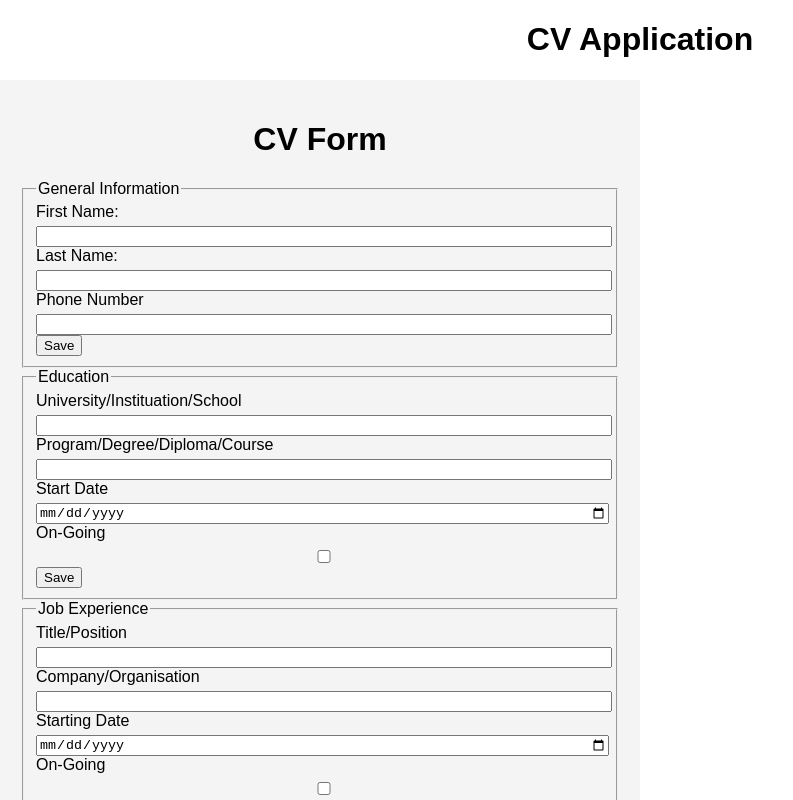
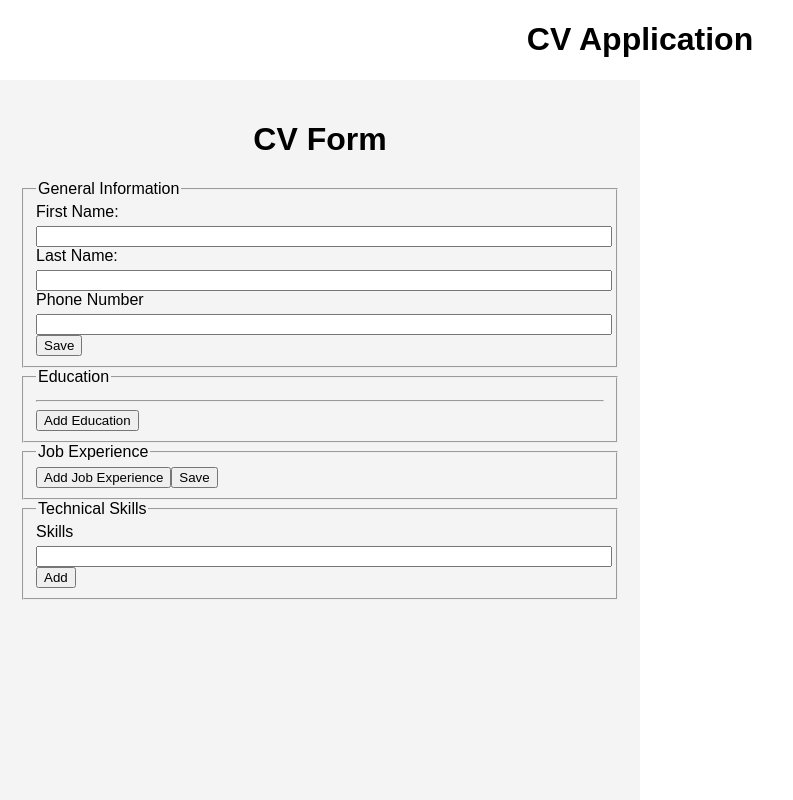
Before and after one commit to ZadeNova/JavaScript-stuff, a React (Vite) app in the folder React CV webapp/CV-Application/: page / in a window 1280 px wide. Shown: the top 800 px of the page, without its empty margins (0-793 px from the left). Built offline with nearby package versions, Linux system fonts and the light colour scheme.

Commit message:
Reworked the state handler functions. Reworked how state logic works in the application. Now able to add multiple education experiences.

```diff
--- a/React CV webapp/CV-Application/package.json
+++ b/React CV webapp/CV-Application/package.json
@@ -11,7 +11,8 @@
   },
   "dependencies": {
     "react": "^18.3.1",
-    "react-dom": "^18.3.1"
+    "react-dom": "^18.3.1",
+    "uuidv4": "^6.2.13"
   },
   "devDependencies": {
     "@eslint/js": "^9.8.0",
--- a/React CV webapp/CV-Application/src/App.jsx
+++ b/React CV webapp/CV-Application/src/App.jsx
@@ -2,6 +2,8 @@ import { useState } from "react";
 import "./css/main.css";
 import CVForm from "./components/CVForm.jsx";
 import CVDisplay from "./components/CVDisplay.jsx";
+
+
 
 function App() {
 	//const [count, setCount] = useState(0);
@@ -13,24 +15,28 @@ function App() {
 
 	const [educationDataList, setEducationList] = useState([]);
 
-	const [educationInfoData, seteducationInfoData] = useState({
-		schoolName: "",
-		qualification: "",
-		startDate: "",
-		endDate: "",
-	});
+	const [appState_educationInfoData, set_AppState_educationInfoData] = useState([]);
+
+	const [appState_jobExperienceInfoData, set_AppState_jobExperienceInfoData] = useState([]);
 
 	const [jobExperienceDataList, setjobExperienceDataList] = useState([]);
 
-	const [jobExperienceData, setjobExperienceData] = useState({
-		jobTitle: "",
-		companyName: "",
-		jobstartDate: "",
-		jobendDate: "",
-		jobResponsibilities: "",
-	});
+	// const [jobExperienceData, setjobExperienceData] = useState({
+	// 	id: "",
+	// 	jobTitle: "",
+	// 	companyName: "",
+	// 	jobstartDate: "",
+	// 	jobendDate: "",
+	// 	jobResponsibilities: "",
+	// });
 
-	const [technicalSkills, settechnicalSkills] = useState([]);
+	const [technicalSkillsList , settechnicalSkillsList] = useState([])
+
+	const [technicalSkills, settechnicalSkills] = useState(
+		{id:"",
+			skill:"",
+		}
+	);
 
 	const handlePersonalFormDataChange = (newdata) => {
 		setpersonalInfoData(newdata);
@@ -40,8 +46,38 @@ function App() {
 		setEducationList([...educationDataList, newdata]);
 	};
 
+	const deleteEducationInfoFromList = (idToRemove) => {
+		setEducationList(educationDataList.filter((education) => education.id !== idToRemove));
+	};
+
+	const deleteJobExperienceInfoFromList = (idToRemove) => {
+		setjobExperienceDataList(jobExperienceDataList.filter((jobExperience) => jobExperience.id !== idToRemove))
+	};
+
+	const deleteSkills = (idToRemove) => {
+		settechnicalSkillsList(technicalSkillsList.filter((skills) => skills.id !== idToRemove))
+	};
+
 	const handleEducationFormDataChange = (newdata) => {
-		seteducationInfoData(newdata);
+
+		//console.log(newdata)
+		//console.log(newdata[0]);
+		//console.log(appState_educationInfoData.some(education => education.id === newdata[0].id))
+
+		// The update to app state will have an if statement. This is to determine if whether the change is an update or an addition.
+		// Use uuids to find a match between the newdata and the app state data.
+
+
+		if (appState_educationInfoData.some(education => education.id === newdata.id)){
+			console.log('The update if')
+			const updated_appState_educationInfoData = appState_educationInfoData.map(app_Edu => app_Edu.id === newdata.id ? newdata : app_Edu);
+
+			set_AppState_educationInfoData(updated_appState_educationInfoData);
+		}
+		else{
+			set_AppState_educationInfoData([...appState_educationInfoData, newdata]);
+		}
+
 	};
 
 	const handleJobExperienceFormChange = (newdata) => {
@@ -52,9 +88,16 @@ function App() {
 		setjobExperienceDataList([...jobExperienceDataList, newdata]);
 	};
 
-	const addSkillsToList = (newdata) => {
-		settechnicalSkills([...technicalSkills, newdata]);
+	const handleSkillFormChange = (newdata) => {
+		settechnicalSkills(newdata)
+	}
+
+	const addtechnicalSkillsToList = (newdata) => {
+
+		settechnicalSkillsList([...technicalSkillsList , newdata]);
 	};
+
+
 
 	return (
 		<>
@@ -65,19 +108,25 @@ function App() {
 						<CVForm
 							onPersonalInfoDataChange={handlePersonalFormDataChange}
 							personalInfoFormData={personalInfoData}
-							educationInfoData={educationInfoData}
+							appState_educationInfoData={appState_educationInfoData}
 							onEducationInfoChange={handleEducationFormDataChange}
-							addEducationDatToList={addEducationInfoToList}
-							jobExperienceInfoData={jobExperienceData}
+							appState_jobExperienceInfoData={appState_jobExperienceInfoData}
 							onJobExperienceInfoChange={handleJobExperienceFormChange}
-							addJobExperienceDataToList={addJobInfoToList}
-							addSkillsToList={addSkillsToList}
+							onSkillInfoChange={handleSkillFormChange}
+							addSkillsToList={addtechnicalSkillsToList}
+							educationList={educationDataList}
+							jobExperienceList={jobExperienceDataList}
+							skillInfoData={technicalSkills}
+							skillsList={technicalSkillsList}
+							deleteEducation={deleteEducationInfoFromList}
+							deleteJobExperience={deleteJobExperienceInfoFromList}
+							deleteSkills={deleteSkills}
 						></CVForm>
 					</div>
 					<div className="right-side">
 						<h3>{personalInfoData.Name + personalInfoData.phoneNumber}</h3>
-						<h4>{console.log(educationDataList)}</h4>
-						{console.log(technicalSkills)}
+						<h4>{console.log(appState_educationInfoData)}</h4>
+						{console.log(jobExperienceDataList)}
 					</div>
 				</div>
 			</div>
--- a/React CV webapp/CV-Application/src/components/CVForm.jsx
+++ b/React CV webapp/CV-Application/src/components/CVForm.jsx
@@ -1,44 +1,97 @@
 import { useState } from "react";
 import "../css/main.css";
-import PersonalInfo from "./PersonalInfo.jsx";
+import displayDetailsInForm from "./DisplayDetails";
+import { v4 as uuid } from "uuid";
+
 
 function Form({
 	personalInfoFormData,
 	onPersonalInfoDataChange,
-	educationInfoData,
 	onEducationInfoChange,
-	addEducationDataToList,
-	jobExperienceInfoData,
+	appState_educationInfoData,
+	appState_jobExperienceInfoData,
 	onJobExperienceInfoChange,
-	addJobExperienceDataToList,
+	onSkillInfoChange,
 	addSkillsToList,
+	educationList,
+	jobExperienceList,
+	skillInfoData,
+	skillsList,
+	deleteEducation,
+	deleteJobExperience,
+	deleteSkills
 }) {
 	// const handleSubmit = (e) => {
 	// 	e.preventDefault();
 	// 	console.log("Form data submitted");
 	// };
 
-	// I need to write a function for every input to update state.
+	// Now add delete function for technical skills.
+	// After that add edit function for job exp , tech skills and , education exp.
+	// After that add DISPLAY CV SITE
+
+	// Finish up job experience. Follow same as edu experience
+
+	const [educationInfoData, seteducationInfoData] = useState([]);
+
+	const [jobExperienceInfoData , setJobExperienceInfoData] = useState([]);
 
 	const [firstName, setfirstName] = useState("");
 	const [lastName, setlastName] = useState("");
 	const [phoneNumber, setphoneNumber] = useState("");
 
-	const [schoolName, setSchoolName] = useState("");
-	const [qualification, setQualification] = useState("");
-	const [startDate, setStartDate] = useState("");
-	const [endDate, setEndDate] = useState("");
 
-	const [jobTitle, setjobTitle] = useState("");
-	const [companyName, setcompanyName] = useState("");
-	const [jobstartDate, setjobstartDate] = useState("");
-	const [jobendDate, setjobendDate] = useState("");
-	const [jobResponsibilities, setjobResponsibilities] = useState("");
+	// const [jobTitle, setjobTitle] = useState("");
+	// const [companyName, setcompanyName] = useState("");
+	// const [jobstartDate, setjobstartDate] = useState("");
+	// const [jobendDate, setjobendDate] = useState("");
+	// const [jobResponsibilities, setjobResponsibilities] = useState("");
 
 	const [skills, setSkills] = useState("");
 
-	const [isCheckedJob, setIsCheckedJob] = useState(false);
-	const [isChecked, setIsChecked] = useState(false);
+	const addEducation = () => {
+
+		if (educationInfoData.length < 3){
+
+			const newEduExperience = {
+				id: Date.now().toString(),
+				schoolName: "",
+				qualification: "",
+				startDate: "",
+				endDate: "",
+
+
+			}
+
+			seteducationInfoData([...educationInfoData, newEduExperience])
+		}
+		else{
+			alert("Cant have more than 3 educations")
+		}
+
+	}
+
+	const addJobExperience = () => {
+		if (jobExperienceInfoData.length < 5){
+
+
+			const newJobExperience = {
+				id: Date.now().toString(),
+				jobTitle:"",
+				companyName: "",
+				jobStartDate: "",
+				jobEndDate: "",
+				jobResponsibilities: "",
+
+			}
+
+			setJobExperienceInfoData([...jobExperienceInfoData, newJobExperience])
+		}
+
+		else{
+			alert('Too much jobs')
+		}
+	}
 
 	const handlefirstNameChange = (event) => {
 		setfirstName(event.target.value);
@@ -52,53 +105,32 @@ function Form({
 		setphoneNumber(event.target.value);
 	};
 
-	const handleSchoolNameChange = (event) => {
-		setSchoolName(event.target.value);
-	};
-
-	const handleQualificationChange = (event) => {
-		setQualification(event.target.value);
-	};
-
-	const handlestartDateChange = (event) => {
-		setStartDate(event.target.value);
-	};
-
-	const handleendDateChange = (event) => {
-		setEndDate(event.target.value);
-	};
-
-	const handlejobTitleChange = (event) => {
-		setjobTitle(event.target.value);
-	};
-
-	const handleCompanyChange = (event) => {
-		setcompanyName(event.target.value);
-	};
-
-	const handlejobstartDate = (event) => {
-		setjobstartDate(event.target.value);
-	};
-
-	const handlejobendDate = (event) => {
-		setjobendDate(event.target.value);
-	};
-
-	const handleJobResponsibilities = (event) => {
-		setjobResponsibilities(event.target.value);
-	};
 
 	const handleSkillsChange = (event) => {
 		setSkills(event.target.value);
 	};
 
-	const handleCheckboxChange = () => {
-		setIsChecked(!isChecked);
-	};
+	const handleEduChange = (id , event) =>{
+		const { name , value} = event.target;
 
-	const handleJobCheckboxChange = () => {
-		setIsCheckedJob(!isCheckedJob);
-	};
+
+
+		seteducationInfoData((prevEduExperiences) =>
+			prevEduExperiences.map((experience) =>
+				experience.id === id ? { ...experience, [name]: value,
+				} : experience
+			)
+		)
+
+
+	}
+
+	const handleJobChange = (id , event) => {
+		const {name , value} = event.target;
+
+		setJobExperienceInfoData((jobExp) => jobExp.map((exp) => exp.id === id ? {...exp, [name]: value, } : exp))
+	}
+
 
 	const saveGeneralInformationData = () => {
 		// Personal Info Data
@@ -109,26 +141,40 @@ function Form({
 		});
 	};
 
-	const saveEducationData = () => {
-		onEducationInfoChange({
-			...educationInfoData,
-			schoolName: schoolName,
-			qualification: qualification,
-			startDate: startDate,
-			endDate: endDate,
-		});
+	const saveEducationData = (id) => {
 
-		addEducationDataToList({
-			schoolName: schoolName,
-			qualification: qualification,
-			startDate: startDate,
-			endDate: endDate,
-		});
+		// There is app state data and CV form state data.
+		// App state data will be the main data.
+		// CV form data is used for handling form changes.
+		// This function exists for the 'save' button. This save button will allow the CV form data to go into App state data.
+		// There is an if statement to determine if its an update or an addition.
+
+		// If the ID exists , it will proceed to the update path. Else it will go to the addition path.
+		if (appState_educationInfoData.some(education => education.id === id)){
+			// Write the edit logic here
+			console.log('edit logic')
+
+			appState_educationInfoData = appState_educationInfoData.map(app_Edu => {
+				const matchingEdu = educationInfoData.find(edu => edu.id === id);
+				return matchingEdu ? {...app_Edu, ...matchingEdu} : app_Edu
+			})
+			console.log(appState_educationInfoData)
+
+			onEducationInfoChange(appState_educationInfoData.find(education => education.id === id))
+		}
+		else{
+			onEducationInfoChange(educationInfoData.find(education => education.id === id ))
+		}
+
+		//onEducationInfoChange(educationInfoData)
+
+
 	};
 
 	const addJobResponsibilities = () => {
 		onJobExperienceInfoChange({
 			...jobExperienceInfoData,
+			id: uuid(),
 			jobTitle: jobTitle,
 			companyName: companyName,
 			jobstartDate: jobstartDate,
@@ -137,6 +183,8 @@ function Form({
 		});
 
 		addJobExperienceDataToList({
+			...jobExperienceInfoData,
+			id: uuid(),
 			jobTitle: jobTitle,
 			companyName: companyName,
 			jobstartDate: jobstartDate,
@@ -146,12 +194,18 @@ function Form({
 	};
 
 	const addSkills = () => {
-		addSkillsToList(skills);
+
+		onSkillInfoChange({...skillInfoData,
+			id: uuid(),
+			skill:skills,
+		})
+
+		addSkillsToList({...skillInfoData,
+			id: uuid(),
+			skill:skills,
+		})
 	};
 
-	const sendJobData = () => {
-		console.log();
-	};
 
 	return (
 		<>
@@ -193,125 +247,117 @@ function Form({
 
 			<fieldset>
 				<legend>Education</legend>
-				<label htmlFor="schoolName">University/Instituation/School</label>
-				<input
-					type="text"
-					id="schoolName"
-					name="schoolName"
-					value={schoolName}
-					onChange={handleSchoolNameChange}
-				></input>
 
-				<label htmlFor="certName">Program/Degree/Diploma/Course</label>
-				<input
-					type="text"
-					id="certName"
-					name="certName"
-					value={qualification}
-					onChange={handleQualificationChange}
-				></input>
 
-				<label htmlFor="startDate">Start Date</label>
-				<input
-					type="date"
-					id="startDate"
-					name="startDate"
-					value={startDate}
-					onChange={handlestartDateChange}
-				></input>
+				<div>
+					{/* {console.log(appState_educationInfoData)}
+					{appState_educationInfoData.map((education) =>
 
-				<label htmlFor="onGoing">On-Going</label>
-				<input
-					type="checkbox"
-					id="onGoing"
-					name="onGoing"
-					checked={isChecked}
-					onChange={handleCheckboxChange}
-				></input>
+					<>
 
-				{isChecked === true && (
-					<>
-						<label htmlFor="endDate">End Date</label>
-						<input
-							type="date"
-							id="endDate"
-							name="endDate"
-							value={endDate}
-							onChange={handleendDateChange}
-						></input>
+						<li key={education.id}>{education.schoolName}</li>
+						<button>Edit</button>
+						<button>Delete</button>
+
+
+
+
 					</>
+
+
 				)}
+					 */}
 
-				{/* /* Add a conditional statement to show end date if checkbox is not ticked. */}
-				<button onClick={saveEducationData}>Save</button>
+
+
+
+
+
+				</div>
+
+				<hr></hr>
+				<div>
+					<button onClick={addEducation}>Add Education</button>
+					{educationInfoData.map((experience) => (
+						<div key={experience.id}>
+							<label>School Name/Organisation</label>
+							<input type="text" name="schoolName" placeholder="School Name" value={experience.schoolName} onChange={(e) => handleEduChange(experience.id, e)}></input>
+
+							<label>Qualification</label>
+							<input type="text" name="qualification" placeholder="Qualification Diploma/Degree/Cert" value={experience.qualification} onChange={(e) => handleEduChange(experience.id, e)}></input>
+							<label>Start Date</label>
+							<input type="date" name="startDate" value={experience.startDate} onChange={(e) => handleEduChange(experience.id, e)}></input>
+							<label>End Date</label>
+							<input type="date" name="endDate" value={experience.endDate} onChange={(e) => handleEduChange(experience.id,e)}></input>
+
+
+							<button onClick={() => saveEducationData(experience.id)}>Save</button>
+
+						</div>
+
+
+
+					))}
+
+
+				</div>
+
+
+
+
 			</fieldset>
 			<fieldset>
 				<legend>Job Experience</legend>
 
-				<label htmlFor="jobTitle">Title/Position</label>
-				<input
-					type="text"
-					id="jobTitle"
-					name="jobTitle"
-					value={jobTitle}
-					onChange={handlejobTitleChange}
-				></input>
+				<div>
 
-				<label htmlFor="companyName">Company/Organisation</label>
-				<input
-					type="text"
-					id="companyName"
-					name="companyName"
-					value={companyName}
-					onChange={handleCompanyChange}
-				></input>
+				</div>
+				<button onClick={addJobExperience}>Add Job Experience</button>
+				{
+					jobExperienceInfoData.map((jobexperience) => (
+						<div key={jobexperience.id}>
+							<label>Job Title</label>
+							<input type="text" name="jobTitle" placeholder="Senior Manager" value={jobexperience.jobTitle} onChange={(e) => handleJobChange(jobexperience.id, e)}></input>
+							<label>Company Name/Organisation Name</label>
+							<input type="text" name="companyName" placeholder="Facebook" value={jobexperience.companyName} onChange={(e) => handleJobChange(jobexperience.id , e)}></input>
+							<label>Job Start Date</label>
+							<input type="date" name="jobStartDate" value={jobexperience.jobStartDate} onChange={(e) => handleJobChange(jobexperience.id , e)}></input>
+							<label>Job End Date</label>
+							<input type="date" name="jobEndDate" value={jobexperience.jobEndDate} onChange={(e) => handleJobChange(jobexperience.id , e)}></input>
+							<label>Job Responsibilities</label>
+							<input type="text" name="jobResponsibilities" placeholder="Job Responsibilities" value={jobexperience.jobResponsibilities} onChange={(e) => handleJobChange(jobexperience.id, e)}></input>
 
-				<label htmlFor="jobstartDate">Starting Date</label>
-				<input
-					type="date"
-					id="jobstartDate"
-					name="jobstartDate"
-					value={jobstartDate}
-					onChange={handlejobstartDate}
-				></input>
+							<button onClick={addJobResponsibilities}>Save</button>
+						</div>
+					))
+				}
 
-				<label htmlFor="onGoingJob">On-Going</label>
-				<input
-					type="checkbox"
-					id="onGoingJob"
-					name="onGoingJob"
-					checked={isCheckedJob}
-					onChange={handleJobCheckboxChange}
-				></input>
 
-				{isCheckedJob === true && (
-					<>
-						<label htmlFor="endDateJob">End Date</label>
-						<input
-							type="date"
-							id="endDateJob"
-							name="endDateJob"
-							value={jobendDate}
-							onChange={handlejobendDate}
-						></input>
-					</>
-				)}
 
-				<label htmlFor="jobResponsibilities">Job Responsibilities</label>
-				<input
-					type="text"
-					id="jobResponsibilities"
-					name="jobResponsibilities"
-					value={jobResponsibilities}
-					onChange={handleJobResponsibilities}
-				></input>
-				<button onClick={addJobResponsibilities}>Add</button>
 
-				<button onClick={sendJobData}>Save</button>
+				<button>Save</button>
 			</fieldset>
 
 			<fieldset>
 				<legend>Technical Skills</legend>
+
+
+				<div>
+
+					{
+					skillsList.map((skill) =>
+						<>
+						<li key={skill.id}>{skill.skill}</li>
+						<button>Edit</button>
+						<button onClick={() => deleteSkills(skill.id)}>Delete</button>
+						{console.log(skillsList)}
+						</>
+
+
+
+					)}
+
+				</div>
 
 				<label htmlFor="skills">Skills</label>
 				<input
--- /dev/null
+++ b/React CV webapp/CV-Application/src/components/DisplayDetails.jsx
@@ -0,0 +1,25 @@
+import { useState } from "react";
+import "../css/main.css";
+
+
+
+// Used to display items in the form.
+
+
+
+function displayDetailsInForm({detailList}){
+
+
+    return(
+
+
+    <>
+
+    </>
+
+
+
+    )
+}
+
+export default displayDetailsInForm
```
Also changed, not shown: 1 other file (tests, documents, lock files or other folders).
